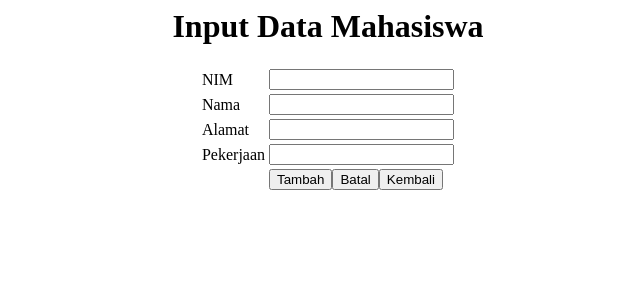
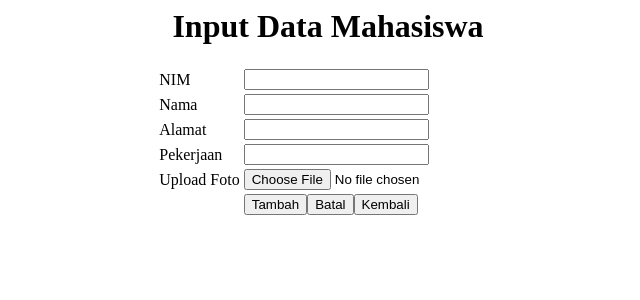
Before and after one commit to alvinrendraa/crud, a CodeIgniter app: page /crud/index.php/kampus/tambah in a window 1280 px wide. Shown: the top 300 px of the page, without its empty margins (312-952 px from the left). Run offline with CodeIgniter, Linux system fonts and the light colour scheme.

Commit message:
Lanjutan

```diff
--- a/application/controllers/kampus.php
+++ b/application/controllers/kampus.php
@@ -5,6 +5,7 @@ class Kampus extends CI_Controller{
         parent::__construct();
         $this->load->model('m_data');
         $this->load->helper('url');
+        $this->load->library('form_validation');
     }
 
     function index() {
@@ -17,19 +18,44 @@ class Kampus extends CI_Controller{
     }
 
     function tambah_aksi() {
-        $nim = $this->input->post('nim');
-        $nama = $this->input->post('nama');
-        $alamat = $this->input->post('alamat');
-        $pekerjaan = $this->input->post('pekerjaan');
+        $this->form_validation->set_rules('nim','NIM','required|min_length[8]|max_length[8]');
+        $this->form_validation->set_rules('nama','NAMA','required|alpha|min_length[5]|max_length[15]');
+        $this->form_validation->set_rules('alamat','ALAMAT','required|alpha');
+        $this->form_validation->set_rules('pekerjaan','PEKERJAAN','required|alpha');
+
+        if($this->form_validation->run() == TRUE)
+        {
+            $nim = $this->input->post('nim');
+            $nama = $this->input->post('nama');
+            $alamat = $this->input->post('alamat');
+            $pekerjaan = $this->input->post('pekerjaan');
+
+            $config['max_size']=2048;
+            $config['allowed_types']="png|jpg|jpeg|gif";
+            $config['remove_spaces']=TRUE;
+            $config['overwrite']=TRUE;
+            $config['upload_path']=FCPATH.'images';
+
+            $this->load->library('upload');
+            $this->upload->initialize($config);
+
+            $this->upload->do_upload('foto');
+            $data_images=$this->upload->data('file_name');
+            $location='images/';
+            $foto=$location.$data_images;
 
         $data = array(
             'nim' => $nim,
             'nama' => $nama,
             'alamat' => $alamat,
-            'pekerjaan' => $pekerjaan
+            'pekerjaan' => $pekerjaan,
+            'foto' => $foto
             );
         $this->m_data->input_data($data,'mahasiswa');
         redirect('kampus/index');
+        }else{
+            $this->load->view('input_data');
+        }
     }
 
     function edit($id) {
@@ -45,11 +71,26 @@ class Kampus extends CI_Controller{
         $alamat = $this->input->post('alamat');
         $pekerjaan = $this->input->post('pekerjaan');
 
+        $config['max_size']=2048;
+        $config['allowed_types']="png|jpg|jpeg|gif";
+        $config['remove_spaces']=TRUE;
+        $config['overwrite']=TRUE;
+        $config['upload_path']=FCPATH.'images';
+
+        $this->load->library('upload');
+        $this->upload->initialize($config);
+
+        $this->upload->do_upload('foto');
+        $data_images=$this->upload->data('file_name');
+        $location='images/';
+        $foto=$location.$data_images;
+
         $data = array(
             'nim' => $nim,
             'nama' => $nama,
             'alamat' => $alamat,
-            'pekerjaan' => $pekerjaan
+            'pekerjaan' => $pekerjaan,
+            'foto' => $foto
         );
 
         $where = array(
--- a/application/views/input_data.php
+++ b/application/views/input_data.php
@@ -5,6 +5,7 @@
 <body>
     <center>
         <h1>Input Data Mahasiswa</h1>
+        <label style="color:#FF0000"><?php echo validation_errors(); ?></label>
     </center>
     <form action="<?php echo base_url(). 'index.php/kampus/tambah_aksi'; ?>" method="post" enctype="multipart/form-data">
         <table style="margin:20px auto;">
@@ -25,6 +26,10 @@
                 <td><input type="text" name="pekerjaan"></td>
             </tr>
             <tr>
+                <td>Upload Foto</td>
+                <td><input type="file" name="foto"></td>
+            </tr>
+            <tr>
                 <td></td>
                 <td><input type="submit" value="Tambah"><input type="reset" value="Batal"><?php echo anchor('kampus/index','<input type=button value=Kembali>'); ?></td>
             </tr>
--- a/application/views/tampil_data.php
+++ b/application/views/tampil_data.php
@@ -12,6 +12,7 @@
             <th>Nama</th>
             <th>Alamat</th>
             <th>Pekerjaan</th>
+            <th>Foto</th>
             <th>Action</th>
         </tr>
 
@@ -25,6 +26,7 @@
             <td><?php echo $u->nama ?></td>
             <td><?php echo $u->alamat?></td>
             <td><?php echo $u->pekerjaan ?></td>
+            <td><img src="<?php echo base_url();?><?php echo $u->foto ?>" width="50" height="50"></td>
             <td>
                 <?php echo anchor('kampus/edit/'.$u->id,'Edit'); ?>
                 <?php echo anchor('kampus/hapus/'.$u->id,'Hapus'); ?>
```
Also changed, not shown: application/views/edit_data.php (+12 -11 lines), system/language/english/form_validation_lang.php (+4 -4 lines).
